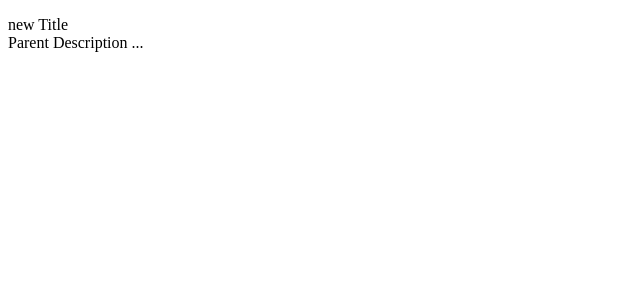
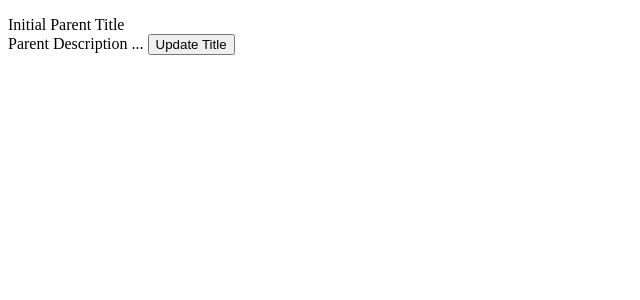
Before and after one commit to amitshahc/my-ngapp-mark, an Angular app: page / in a window 1280 px wide. Shown: the top 300 px of the page, without its empty margins (0-640 px from the left). Built offline with nearby package versions, Linux system fonts and the light colour scheme.

Commit message:
Parent-Child Communication example.

```diff
--- a/src/app/app.component.html
+++ b/src/app/app.component.html
@@ -1,3 +1,5 @@
-<myapp-child1 [AliasInput]="ParentInput"></myapp-child1>
+<myapp-child1 [AliasInput]="ParentInput"
+    (updateParentEvent)="parentCatchUpdate($event)"
+></myapp-child1>
 
 <router-outlet></router-outlet>
--- a/src/app/app.component.ts
+++ b/src/app/app.component.ts
@@ -1,5 +1,9 @@
-import { Component } from '@angular/core';
-import { Child1input } from './interfaces/child1input';
+import {
+  Component
+} from '@angular/core';
+import {
+  Child1input
+} from './interfaces/child1input';
 
 @Component({
   selector: 'app-root',
@@ -9,17 +13,31 @@ import { Child1input } from './interfaces/child1input';
 export class AppComponent {
   title = 'learnAngular';
   ParentInput: Child1input = {
-    title: 'Parent Title',
+    title: 'Initial Parent Title',
     description: 'Parent Description ...'
   }
+  private cntClick = 0;
 
   constructor() {
     console.clear();
   }
 
   ngOnInit() {
-    setTimeout(() => {
-      this.ParentInput.title = 'new Title';
-    }, 2000)
+    // setTimeout(function () {
+    //   this.ParentInput.title = 'New Updated Title';
+    // }.bind(this), 2000);
+
+    // setTimeout(
+    //   () => console.table('ParentInput: ',
+    //     this.ParentInput.title), 7000
+    // );
+  }
+
+  parentCatchUpdate(clicked: boolean) {
+    //console.table(childInput);
+    if (clicked) {
+      this.cntClick++;
+      this.ParentInput.title = 'Child updated the title '+this.cntClick+' times';
+    }
   }
 }
--- a/src/app/child1.component.ts
+++ b/src/app/child1.component.ts
@@ -1,5 +1,6 @@
-import { Component, OnInit, Input } from '@angular/core';
+import { Component, OnInit, Input, Output, EventEmitter } from '@angular/core';
 import { Child1input } from './interfaces/child1input';
+//import { EventEmitter } from 'events';
 
 @Component({
   selector: 'myapp-child1',
@@ -7,6 +8,7 @@ import { Child1input } from './interfaces/child1input';
     <p>
       {{localInput.title}}<br />
       {{localInput.description}}
+      <button (click)="sendUpdatedTitle()">Update Title</button>
     </p>
   `,
   styles: []
@@ -14,9 +16,21 @@ import { Child1input } from './interfaces/child1input';
 export class Child1Component implements OnInit {
 
   @Input('AliasInput') localInput: Child1input;
+  @Output() updateParentEvent = new EventEmitter<boolean>();
+  private btnClick: boolean = false;
+
   constructor() { }
 
   ngOnInit() {
+    // setTimeout(() => {
+    //   this.localInput.title = "Child updated Title";
+    //   this.sendUpdatedTitle();
+    // }, 5000);
   }
 
+  sendUpdatedTitle() {
+    //console.log('sendUpdatedTitle()');
+    this.btnClick = true;
+    this.updateParentEvent.emit(this.btnClick);
+  }
 }
```
